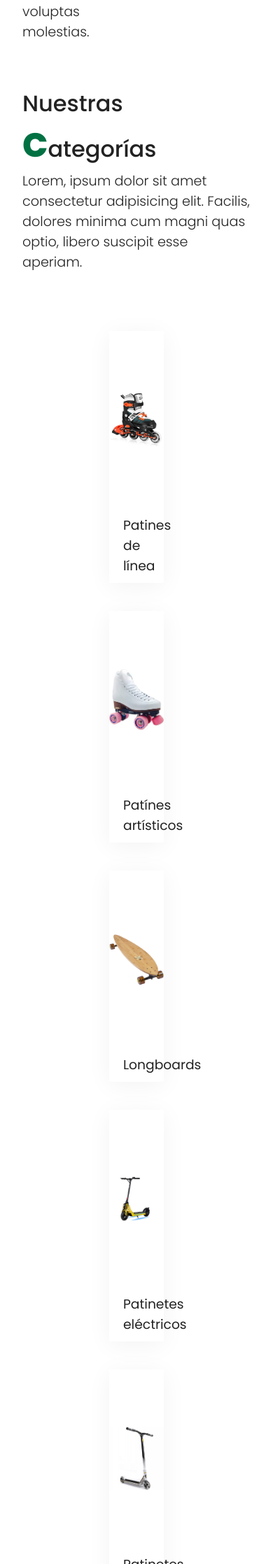
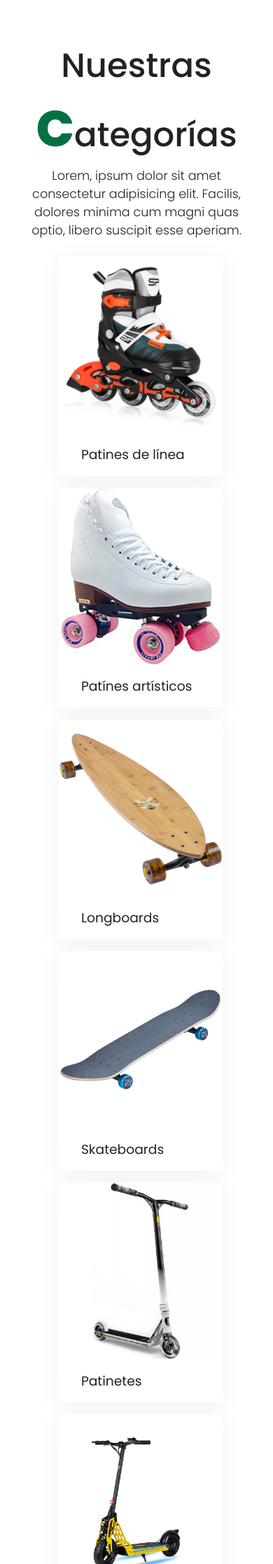
Before and after one commit to jfuli/PatinLandia, a PHP site: page / in a window 390 px wide. Shown: the part 2082-4317 px from the top of the page at 70% size. Run offline with PHP 8.4, Linux system fonts and the light colour scheme.

Commit message:
añadidas mediaquery max 991

```diff
--- a/css/styles.css
+++ b/css/styles.css
@@ -60,7 +60,7 @@ p {
 .btn:hover {
   letter-spacing: 6px;
 }
-
+/***********************************  START header ***********************************/
 .banner {
   position: relative;
   width: 100%;
@@ -98,7 +98,6 @@ p {
   color: var(--green);
 }
 
-/***********************************  START header ***********************************/
 .menuPrincipal {
   position: fixed;
   top: 0;
@@ -217,7 +216,7 @@ p {
 .imgBx {
   position: relative;
   width: 100%;
-  height: 55vh;
+  height: 52vh;
   min-height: 16vh;
 }
 /*imagen igual de alto que el texto de al lado */
@@ -228,32 +227,34 @@ p {
   width: 100%;
   height: 100%;
   object-fit: cover;
-  object-position: 0 -550px;
+  /* object-position: 0 -550px; */
+  /* object-position: 0 -50vh; */
+  display: block;
 }
 
 /***********************************  END about ***********************************/
-/***********************************  START producto ***********************************/
-.producto .textBox {
+/***********************************  START category ***********************************/
+.category .textBox {
   display: flex;
   justify-content: center;
   flex-direction: row-reverse;
   flex-wrap: wrap;
-  margin: 4em 9em;
+  margin: 4rem 9rem;
 }
-.producto .textBox .box {
+.category .textBox .box {
   width: 20vw;
-  margin: 20px;
+  margin: 1vh 1vw;
   /* border: 15px solid #fff; */
   box-shadow: 0 5px 35px rgba(0, 0, 0, 0.05);
   background-color: #fff;
 }
-.producto .textBox .box .imgBx {
+.category .textBox .box .imgBx {
   position: relative;
   width: 100%;
   height: 30vh;
   min-height: 16vh;
 }
-.producto .textBox .box .imgBx img {
+.category .textBox .box .imgBx img {
   position: absolute;
   top: 0;
   left: 0;
@@ -262,14 +263,14 @@ p {
   /* object-fit: cover; */
   object-fit: contain;
 }
-.producto .textBox .box .text {
-  padding: 10px 20px;
+.category .textBox .box .text {
+  padding: 1rem 2rem;
 }
-.producto .textBox .box .text h3 {
+.category .textBox .box .text h3 {
   font-weight: 400;
   color: #222;
 }
-/***********************************  END producto ***********************************/
+/***********************************  END category ***********************************/
 /***********************************  START expert ***********************************/
 
 .expert .textBox {
@@ -336,8 +337,8 @@ p {
 }
 .testimonials .textBox .box .imgBx {
   position: relative;
-  width: 80px;
-  height: 80px;
+  width: 8rem;
+  height: 8rem;
   margin-bottom: 20px;
   border-radius: 50%;
   overflow: hidden;
@@ -367,65 +368,6 @@ p {
 }
 /***********************************  END testimonials ***********************************/
 /***********************************  START contact ***********************************/
-/*CONTACT*/
-/* .contact {
-  /* background: url(../img/bg3.jpg);
-  background-size: cover;
-}
-.contactForm {
-  padding: 75px 50px;
-  background: #fff;
-  box-shadow: 0 15px 50px rgba(0, 0, 0, 0.1);
-  max-width: 500px;
-  margin-top: 50px;
-}
-.contactForm h3 {
-  color: #222;
-  font-size: 1.2em;
-  margin-bottom: 20px;
-  font-weight: 500;
-}
-.contactForm .inputBox {
-  position: relative;
-  width: 100%;
-  margin-bottom: 20px;
-}
-
-.contactForm .inputBox input,
-.contactForm .inputBox textarea {
-  width: 100%;
-  border: 1px solid #555;
-  padding: 10px;
-  color: #222;
-  outline: none;
-  font-size: 16px;
-  font-weight: 300;
-  resize: none;
-}
-.contactForm .inputBox input[type="submit"] {
-  font-size: 1em;
-  color: #fff;
-  max-width: 100px;
-  border: none;
-  cursor: pointer;
-  font-weight: 500;
-} */
-/*
-.contactForm .inputBox input[type="submit"] {
-    font-size: 1em;
-    color: #fff;
-    background: #ff0157;
-    display: inline-block;
-    text-transform: uppercase;
-    text-decoration: none;
-    letter-spacing: 2px;
-    transition: 0.5s;
-    max-width: 100px;
-    font-weight: 500;
-    border: none;
-    cursor: pointer;
-}*/
-
 #contact .fondo {
   display: flex;
   justify-content: center;
@@ -568,8 +510,10 @@ p {
 .containerForm .row100 .col .inputBox input:valid + .text,
 .containerForm .row100 .col .inputBox textarea:focus + .text,
 .containerForm .row100 .col .inputBox textarea:valid + .text {
-  top: -35px;
-  left: -10px;
+  /* top: -35px;
+  left: -10px; */
+  top: -3em;
+  left: -2em;
 }
 
 /* .containerForm .row100 .col .inputBox textarea .line, */
@@ -682,7 +626,6 @@ p {
     height: 92%; /*height: calc(100% - 68px);*/
     position: fixed;
     top: 8%;
-
     left: 0;
     display: flex;
     justify-content: center;
@@ -705,31 +648,75 @@ p {
     font-size: 2.6em;
     font-weight: 300;
   }
-  .productoToggle {
+  .menuToggle {
     position: relative;
     width: 5%;
     height: 2em;
-    background: url(../img/producto.png);
+    background: url(../img/menu.png);
     background-size: 1.4em;
     background-repeat: no-repeat;
     background-position: center;
     cursor: pointer;
   }
-  .productoToggle.active {
+  .menuToggle.active {
     background: url(../img/close.png);
     background-size: 1.2em;
     background-repeat: no-repeat;
     background-position: center;
   }
-  .menuPrincipal.sticky .productoToggle {
+  .menuPrincipal.sticky .menuToggle {
     filter: invert(1);
   }
   section {
-    padding: 2em;
+    padding: 2rem;
   }
   .banner .textBox h2 {
-    font-size: 4em;
+    font-size: 6em;
   }
+  /**************************30-10*/
+  /* .menuToggle {
+    position: relative;
+    width: 40px;
+    height: 40px;
+    background: url(../img/menu.png);
+    background-size: 30px;
+    background-repeat: no-repeat;
+    background-position: center;
+    cursor: pointer;
+  } */
+  .row {
+    flex-direction: column;
+  }
+  .row .col50 {
+    position: relative;
+    width: 100%;
+  }
+  .category .textBox {
+    margin: 1rem 3rem;
+    display: flex;
+    flex-direction: column;
+    align-items: center;
+  }
+  .category .textBox .box {
+    width: 60vw;
+  }
+  .expert .textBox .box {
+    width: 30vw;
+  }
+  .expert .textBox .box .imgBx img {
+    object-fit: contain;
+  }
+
+  .titleText {
+    text-align: center;
+    font-size: 3em;
+  }
+  p {
+    font-size: 1.1em;
+    text-align: center;
+  }
+  .title p {
+    font-size: 1.1em;
+  }
+  /***************************/
 }
-
-/**/
--- a/index.html
+++ b/index.html
@@ -28,7 +28,7 @@
                     <ul>
                         <li><a href="#banner">Inicio</a></li>
                         <li><a href="#about">Sobre nosotros</a></li>
-                        <li><a href="#producto">Categorías</a></li>
+                        <li><a href="#category">Categorías</a></li>
                         <li><a href="#expert">Expertos</a></li>
                         <li><a href="#testimonials">Testimonios</a></li>
                         <li><a href="#contact">Contacto</a></li>
@@ -42,8 +42,7 @@
             <div class="textBox">
                 <h2>Tu <span>mundo</span> sobre <span>ruedas</span></h2>
                 <p>Lorem ipsum dolor sit amet consectetur adipisicing elit. Odio voluptates quisquam quaerat voluptatem et
-                exercitationem mollitia unde fugit rem omnis esse velit delectus necessitatibus magni quis,
-                laudantium quas modi assumenda?</p>
+                exercitationem mollitia unde fugit rem omnis esse velit delectus.</p>
                 <a href="#" class="btn">Leer más</a>
             </div>
         </section>
@@ -65,13 +64,13 @@
                 </div>
                 <div class="col50">
                     <div class="imgBx">
-                        <img src="img/buenas/fantasma.jpg" alt="about">
+                        <img src="img/buenas/fantasma.png" alt="about">
                     </div>
                 </div>
             </div>
         </section>
 
-        <section class="producto" id="producto">
+        <section class="category" id="category">
             <div class="title">
                 <h2 class="titleText">Nuestras <span>C</span>ategorías</h2>
                 <p>Lorem, ipsum dolor sit amet consectetur adipisicing elit. Facilis, dolores minima cum magni quas optio, libero suscipit esse aperiam.</p>
@@ -87,7 +86,7 @@
                 </div>
                 <div class="box">
                     <div class="imgBx">
-                        <a href=""><img src="img/p_arti.jpg" alt="producto2"></a>
+                        <a href=""><img src="img/p_arti.jpg" alt="category2"></a>
                     </div>
                     <div class="text">
                         <h3>Patínes artísticos</h3>
@@ -103,10 +102,10 @@
                 </div>
                 <div class="box">
                     <div class="imgBx">
-                        <a href=""><img src="img/p_e.jpg" alt="Patinete-e"></a>
+                        <a href=""><img src="img/skate.jpg" alt="Skateboard"></a>
                     </div>
                     <div class="text">
-                        <h3>Patinetes eléctricos</h3>
+                        <h3>Skateboards</h3>
                     </div>
                 </div>
                 <div class="box">
@@ -119,10 +118,10 @@
                 </div>
                 <div class="box">
                     <div class="imgBx">
-                        <a href=""><img src="img/skate.jpg" alt="Skateboard"></a>
+                        <a href=""><img src="img/p_e.jpg" alt="Patinete-e"></a>
                     </div>
                     <div class="text">
-                        <h3>Skateboards</h3>
+                        <h3>Patinetes eléctricos</h3>
                     </div>
                 </div>
             </div>
```
Also changed, not shown: img/fantasmaNO.jpg (renamed from img/buenas/fantasma.jpg), 1 other file.
